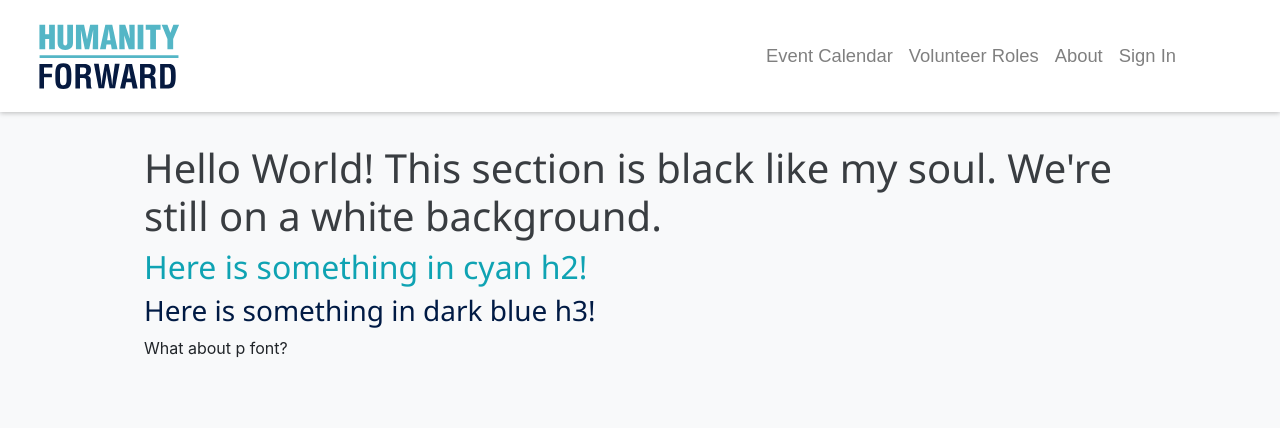
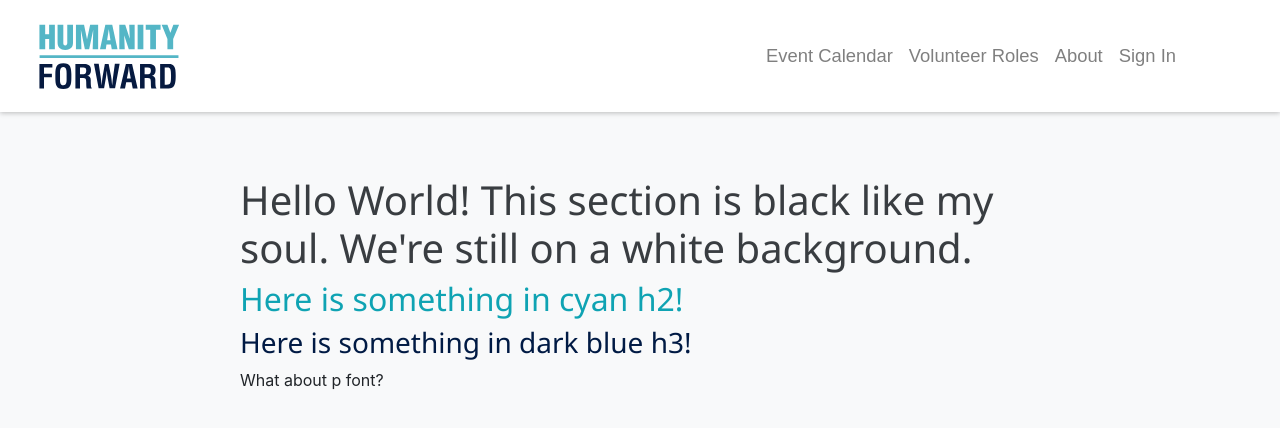
Before and after one commit to HF-RapidResponse/volunteer-portal, a React (Create React App) app: page / in a window 1280 px wide. Shown: the top 428 px of the page. Built offline with nearby package versions, Linux system fonts and the light colour scheme.

Commit message:
think I actually got spacing now

```diff
--- a/src/styles/base.scss
+++ b/src/styles/base.scss
@@ -17,7 +17,7 @@ body {
 }
 
 #main-content {
-  margin: 9em;
+  margin: 11rem 15rem;
 }
 
 h1,
```
